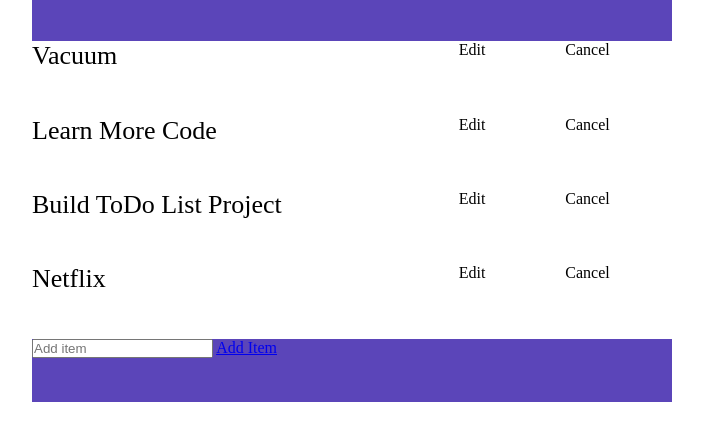
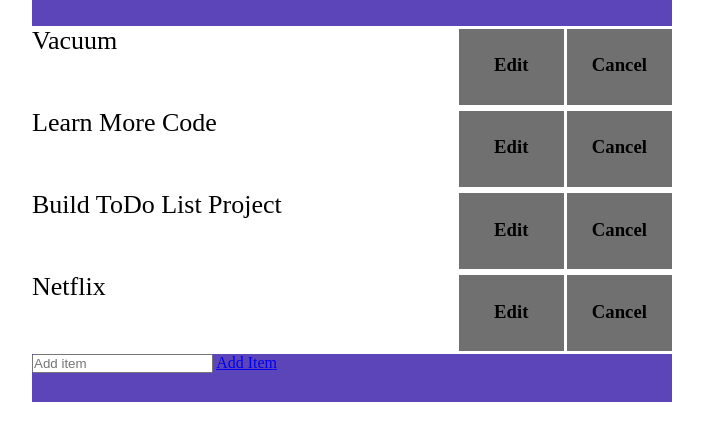
Before and after one commit to naimur202164-rony/todo-list-javascript, a plain HTML site: page index.html in a window 1280 px wide. Shown: the part 238-678 px from the top of the page, without its empty margins (288-991 px from the left). Drawn offline with Linux system fonts and the light colour scheme.

Commit message:
working on edit and cancel button

```diff
--- a/index.html
+++ b/index.html
@@ -13,23 +13,25 @@
         <div class="one"><h2>TO-DO LIST</h2></div>
         <div class="two"><p>Vacuum</p></div>
         <div class="three">
-          <div class="edit">Edit</div>
-          <div class="cancel">Cancel</div>
+          <div class="edit"><h3>Edit</h3></div>
+          <div class="cancel"><h3>Cancel</h3></div>
         </div>
         <div class="four"><p>Learn More Code</p></div>
         <div class="five">
-          <div class="edit">Edit</div>
-          <div class="cancel">Cancel</div>
+          <div class="edit"><h3>Edit</h3></div>
+          <div class="cancel"><h3>Cancel</h3></div>
         </div>
         <div class="six"><p>Build ToDo List Project</p></div>
         <div class="saven">
-          <div class="edit">Edit</div>
-          <div class="cancel">Cancel</div>
+          <div class="edit"><h3>Edit</h3></div>
+          <div class="cancel"><h3>Cancel</h3></div>
         </div>
         <div class="eight"><p>Netflix</p></div>
         <div class="nine">
-          <div class="edit">Edit</div>
-          <div class="cancel">Cancel</div>
+          <div class="edit">
+            <h3>Edit</h3>
+          </div>
+          <div class="cancel"><h3>Cancel</h3></div>
         </div>
         <div class="ten">
           <div class="footer">
--- a/style.css
+++ b/style.css
@@ -20,6 +20,21 @@
 
 p {
   font-size: 26px;
+}
+
+.edit {
+  background: var(--gray-color);
+  text-align: center;
+}
+.edit h3 {
+  margin-top: 1.6rem;
+}
+.cancel h3 {
+  margin-top: 1.6rem;
+}
+.cancel {
+  text-align: center;
+  background: var(--gray-color);
 }
 /* Table */
 .container {
@@ -70,19 +85,28 @@ p {
 
 /* cancel and edit */
 .three {
+  margin: 3px 0;
   display: grid;
+  column-gap: 3px;
+
   grid-template-columns: 1fr 1fr;
 }
 
 .five {
+  margin: 3px 0;
+  column-gap: 3px;
   display: grid;
   grid-template-columns: 1fr 1fr;
 }
 .saven {
+  margin: 3px 0;
+  column-gap: 3px;
   display: grid;
   grid-template-columns: 1fr 1fr;
 }
 .nine {
+  margin: 3px 0;
+  column-gap: 3px;
   display: grid;
   grid-template-columns: 1fr 1fr;
 }
```
